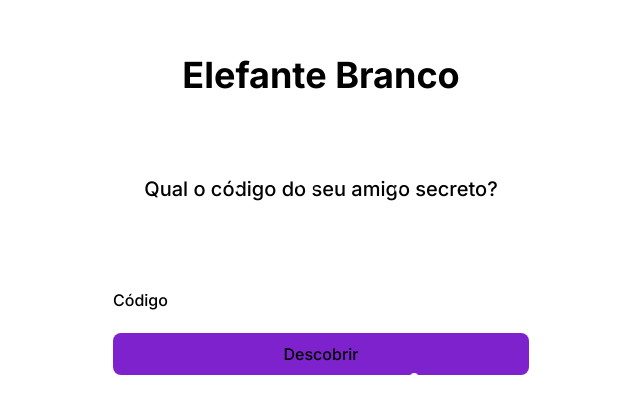
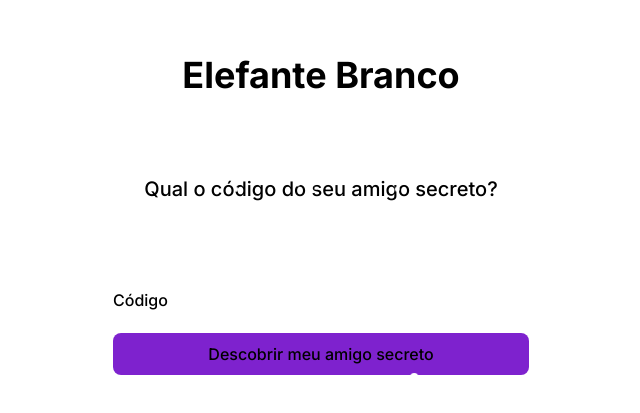
Before and after one commit to danilofuchs/amigos-secretos, a Next.js app: page / in a window 1280 px wide. Shown: the part 137-550 px from the top of the page, without its empty margins (319-959 px from the left). Built offline with nearby package versions, Linux system fonts and the light colour scheme.

Commit message:
fix: Text

```diff
--- a/src/app/page.tsx
+++ b/src/app/page.tsx
@@ -27,7 +27,7 @@ export default function Home() {
             />
           </div>
 
-          <Button type="submit">Descobrir</Button>
+          <Button type="submit">Descobrir meu amigo secreto</Button>
         </div>
       </form>
     </main>
```
